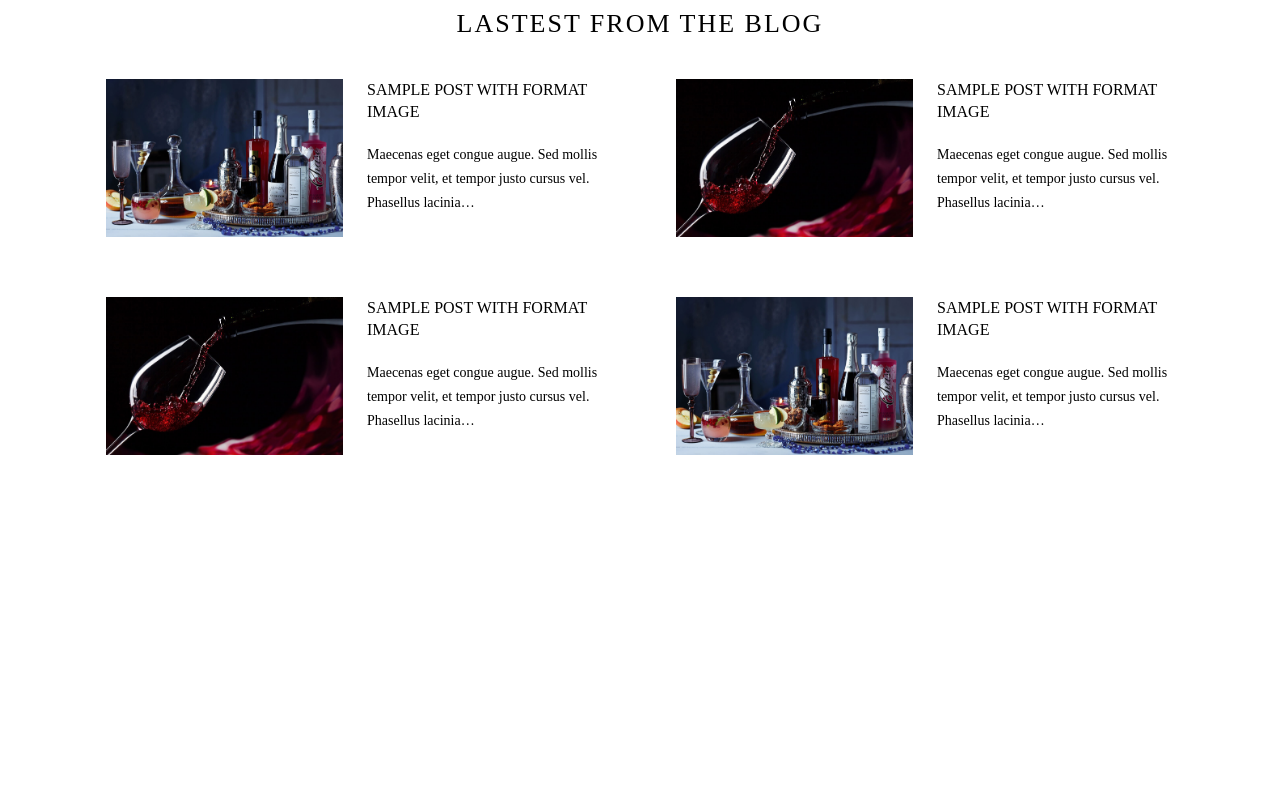
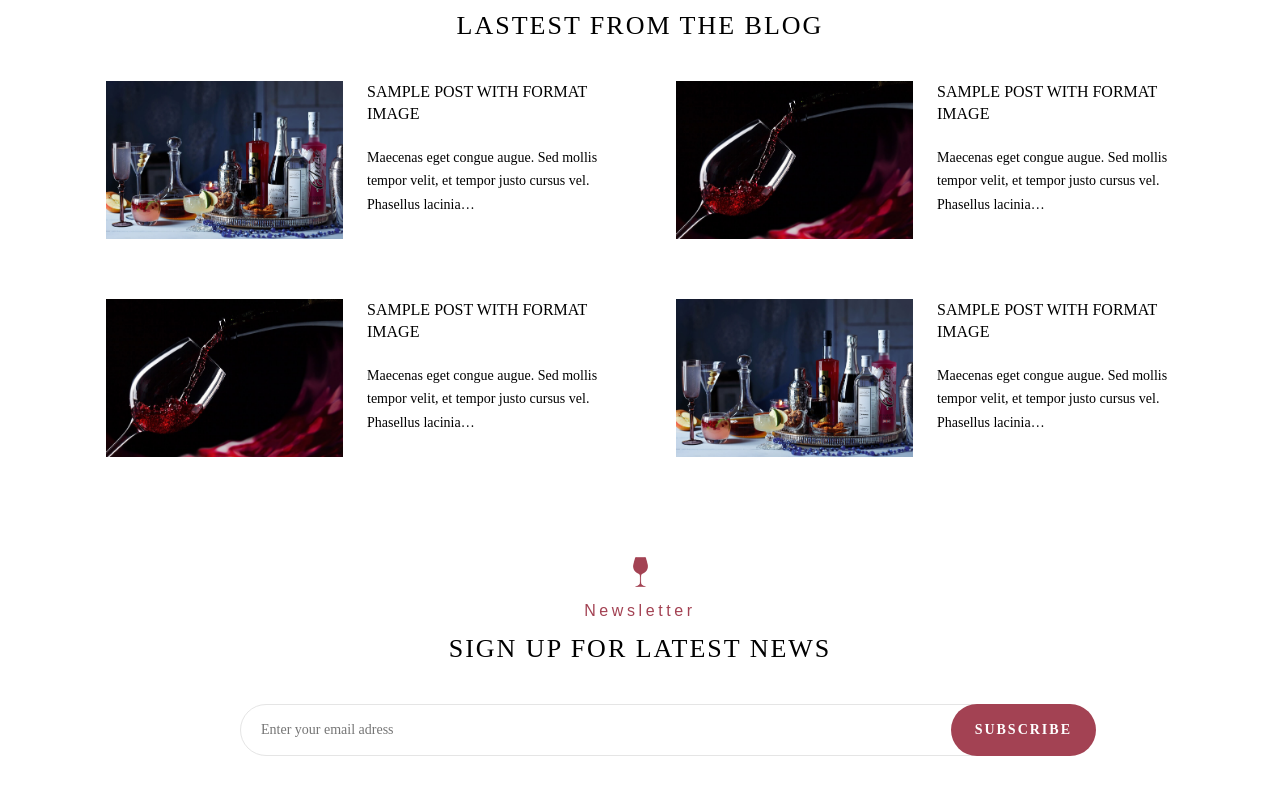
Before and after one commit to UlviAsadzade/ULvino-FrontEnd, a website: page index.html in a window 1280 px wide. Shown: the part 2938-3732 px from the top of the page. Before the commit the page ends 3493 px from the top, so only its background shows below. Drawn offline with nearby package versions, Linux system fonts and the light colour scheme; a web font is replaced by a local one.

Commit message:
created last-news section

```diff
--- a/assets/scss/pages/_index.scss
+++ b/assets/scss/pages/_index.scss
@@ -258,7 +258,7 @@ body{
         & .last-blog-main{
             text-align: center;
             & h5{
-                font-size: 14px;
+                font-size: 16px;
                 letter-spacing: 1.6px;
                 color: #A34253;
                 font-weight: 400;
@@ -297,4 +297,56 @@ body{
             }
         }
     }
+
+    .last-news{
+        margin-bottom: 80px;
+        & .last-news-main{
+            text-align: center;
+            & h5{
+                font-size: 16px;
+                letter-spacing: 3.6px;
+                color: #A34253;
+                font-weight: 400;
+                font-family: "Pacifico",Sans-serif;
+                margin: 14px 0;
+            }
+            & h2{
+                margin-bottom: 40px;
+            }
+            & form{
+                position: relative;
+                input{
+                    text-align: left;
+                    color: #7e7e7e;
+                    border-radius: 30px;
+                    border: 1px solid #e5e5e5;
+                    padding: 0 20px;
+                    width: 800px;
+                    height: 52px;
+                    font-size: 14px;
+                    &:focus{
+                        outline: none;
+                        border-color: #A34253;
+                        box-shadow: 0 0 10px #A34253;
+                    }
+                }
+                & .button{
+                    background-color: #A34253;
+                    color: #fff;
+                    border-radius: 30px;
+                    font-size: 14px;
+                    font-weight: 600;
+                    padding: 14px 24px;
+                    transition: .3s all;
+                    letter-spacing: 2px;
+                    position: absolute;
+                    right: 10%;
+                    &:hover{
+                        background-color: #000;
+                        color: #fff;
+                    }
+                }
+            }
+        }
+    }
 }
--- a/index.html
+++ b/index.html
@@ -343,6 +343,22 @@
 
     </section>
 
+    <section class="last-news">
+        <div class="container">
+            <div class="row last-news-main">
+                <div>
+                    <img src="./assets/images/glass.png" alt="">
+                </div>
+                <h5>Newsletter</h5>
+                <h2>SIGN UP FOR LATEST NEWS</h2>
+                <form action="">
+                    <input type="text" placeholder="Enter your email adress">
+                    <a href="" class="button">SUBSCRIBE</a>
+                </form>
+            </div>
+        </div>
+    </section>
+
 
 
 
```
Also changed, not shown: assets/css/style.css.
